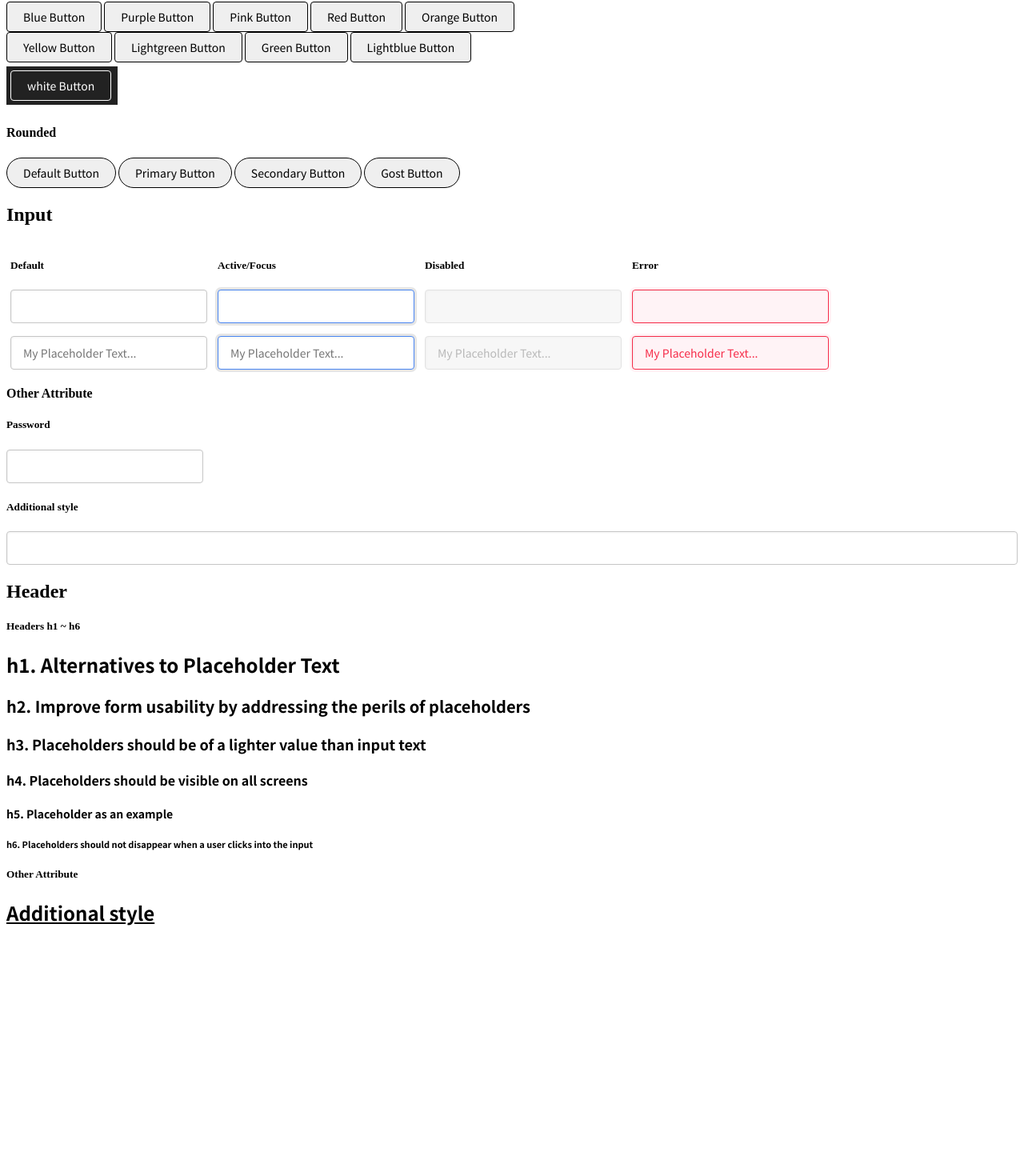
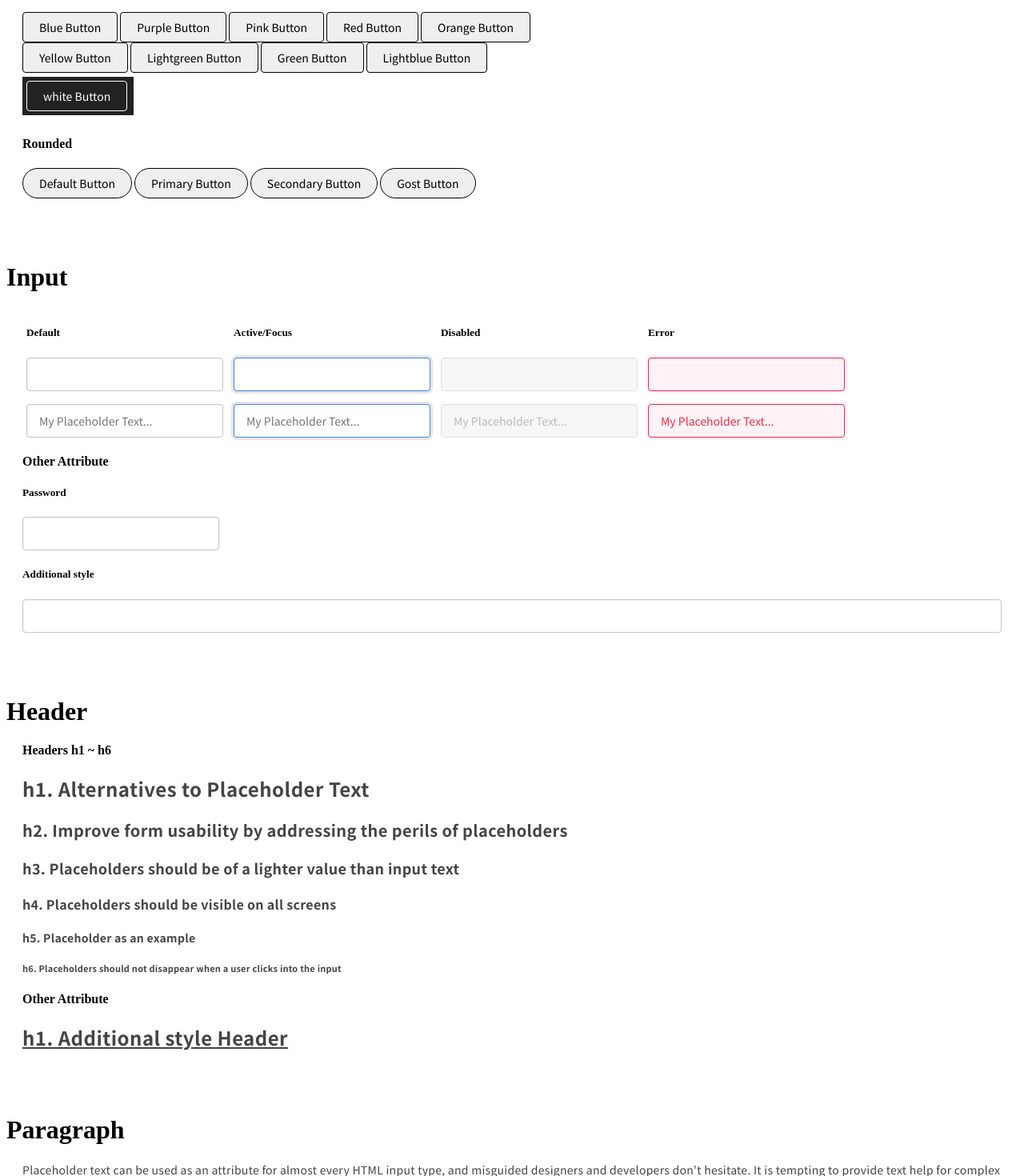
Before and after one commit to usagi-f/react-components, a Next.js app: page / in a window 1280 px wide. Shown: the part 484-1954 px from the top of the page at 80% size. Before the commit the page ends 1662 px from the top, so only its background shows below. Built offline with nearby package versions, Linux system fonts and the light colour scheme.

Commit message:
add Text (paragraph) component

```diff
--- a/pages/index.js
+++ b/pages/index.js
@@ -1,13 +1,18 @@
 import React, { Fragment } from 'react'
 import css from 'styled-jsx/css'
-import { Button, Input, Header } from '../src/index'
+import { Button, Input, Header, Text } from '../src/index'
 
 const styles = css`
+h1 + section {
+  padding: 0 20px;
+  margin-bottom: 80px;
+}
 .flex {
   display: flex;
-}
-.flex > div {
-  padding: 0 5px;
+
+  & > div {
+    padding: 0 5px;
+  }
 }
 button {
   margin: 5px;
@@ -25,7 +30,7 @@ hr {
 
 const Index = () => (
   <Fragment>
-    <h2>Button</h2>
+    <h1>Button</h1>
     <section>
       <div className="flex">
         <div>
@@ -83,7 +88,7 @@ const Index = () => (
       <Button mode="secondary" rounded>Secondary Button</Button>
       <Button mode="gost" rounded>Gost Button</Button>
     </section>
-    <h2>Input</h2>
+    <h1>Input</h1>
     <section>
       <div className="flex">
         <div>
@@ -117,17 +122,21 @@ const Index = () => (
       <h5>Additional style</h5>
       <Input style={{ width: '100%' }} />
     </section>
-    <h2>Header</h2>
+    <h1>Header</h1>
     <section>
-      <h5>Headers h1 ~ h6</h5>
+      <h4>Headers h1 ~ h6</h4>
       <Header>h1. Alternatives to Placeholder Text</Header>
       <Header as="h2">h2. Improve form usability by addressing the perils of placeholders</Header>
       <Header as="h3">h3. Placeholders should be of a lighter value than input text</Header>
       <Header as="h4">h4. Placeholders should be visible on all screens</Header>
       <Header as="h5">h5. Placeholder as an example</Header>
       <Header as="h6">h6. Placeholders should not disappear when a user clicks into the input</Header>
-      <h5>Other Attribute</h5>
-      <Header style={{ textDecoration: 'underline' }}>Additional style</Header>
+      <h4>Other Attribute</h4>
+      <Header style={{ textDecoration: 'underline' }}>h1. Additional style Header</Header>
+    </section>
+    <h1>Paragraph</h1>
+    <section>
+      <Text>Placeholder text can be used as an attribute for almost every HTML input type, and misguided designers and developers don't hesitate. It is tempting to provide text help for complex forms, or omit input labels to improve aesthetics. However, employing placeholder text to do so causes many usability issues.</Text>
     </section>
     <style jsx>{styles}</style>
   </Fragment>
--- a/src/Header/styles.js
+++ b/src/Header/styles.js
@@ -6,6 +6,8 @@ export default css`
   font-family: ${variable.fontFamily};
   font-size: ${variable.size.massive}px;
   font-weight: 600;
+  color: ${variable.color.gray100};
+  letter-spacing: .02em;
   margin: 0 0 20px;
 
   &.h2 {
--- /dev/null
+++ b/src/Text/index.js
@@ -0,0 +1,23 @@
+import React, { Fragment } from 'react'
+import cx from 'classnames'
+import styles from './styles'
+
+const getAttribute = props => ({
+  className: cx({
+    baseStyle: true,
+  }),
+  additionalStyle: props.style || {},
+  content: props.content || props.children,
+})
+
+export default props => {
+  const attribute = getAttribute(props)
+  return (
+    <Fragment>
+      <p className={attribute.className} style={attribute.additionalStyle}>
+        {attribute.content}
+      </p>
+      <style jsx>{styles}</style>
+    </Fragment>
+  )
+}
--- /dev/null
+++ b/src/Text/styles.js
@@ -0,0 +1,13 @@
+import css from 'styled-jsx/css'
+import variable from '../css/variable'
+
+export default css`
+.baseStyle {
+  font-family: ${variable.fontFamily};
+  font-size: ${variable.size.medium}px;
+  font-weight: normal;
+  color: ${variable.color.gray100};
+  letter-spacing: .02em;
+  margin: 1em 0;
+}
+`
--- a/src/index.js
+++ b/src/index.js
@@ -1,9 +1,11 @@
 import Button from './Button'
 import Input from './Input'
 import Header from './Header'
+import Text from './Text'
 
 export {
   Button,
   Input,
   Header,
+  Text,
 }
```
